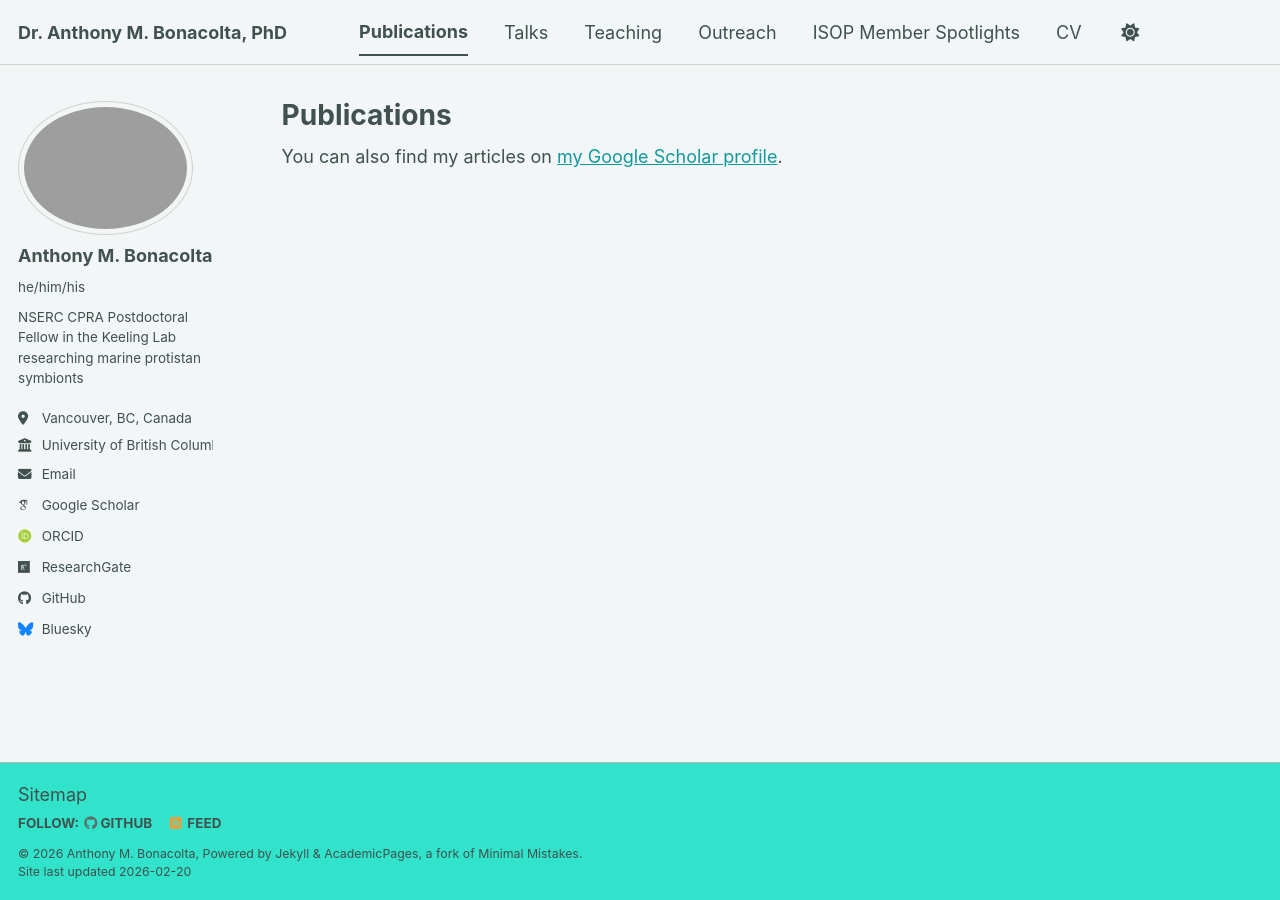
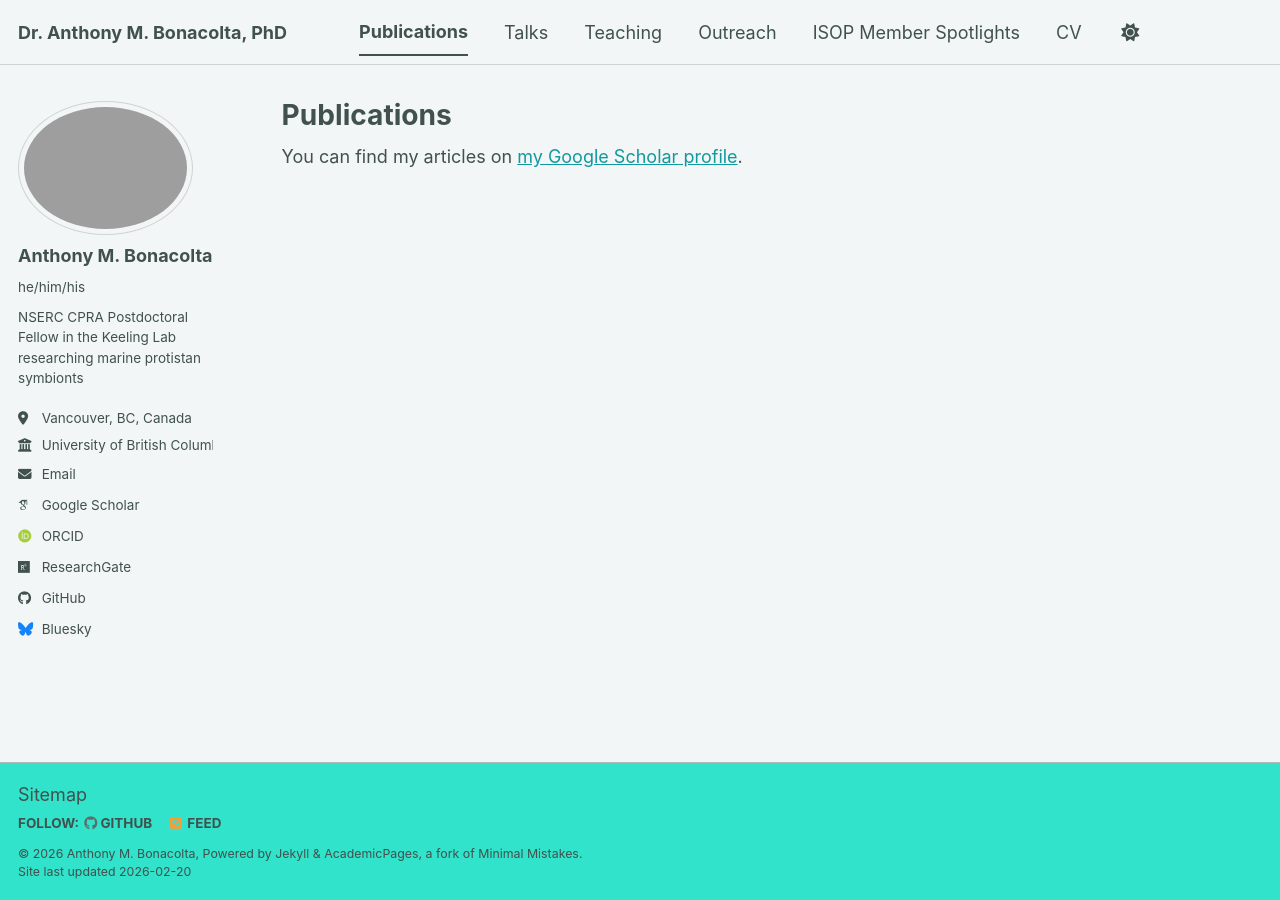
Before and after one commit to Abonacolta/abonacolta.github.io, a Jekyll site: the page built from _pages/publications.html, in a window 1280 px wide. Built offline with Jekyll 4.4.1, drawn with Linux system fonts in a browser that asks for light colours; some web fonts are replaced; a script bundle is joined from its source files by our own code; library files that are not in the unit come from our copies.

Commit message:
Update publications.html

```diff
--- a/_pages/publications.html
+++ b/_pages/publications.html
@@ -6,5 +6,5 @@
 ---
 
 {% if site.author.googlescholar %}
-  <div class="wordwrap">You can also find my articles on <a href="{{site.author.googlescholar}}">my Google Scholar profile</a>.</div>
+  <div class="wordwrap">You can find my articles on <a href="{{site.author.googlescholar}}">my Google Scholar profile</a>.</div>
 {% endif %}
```
